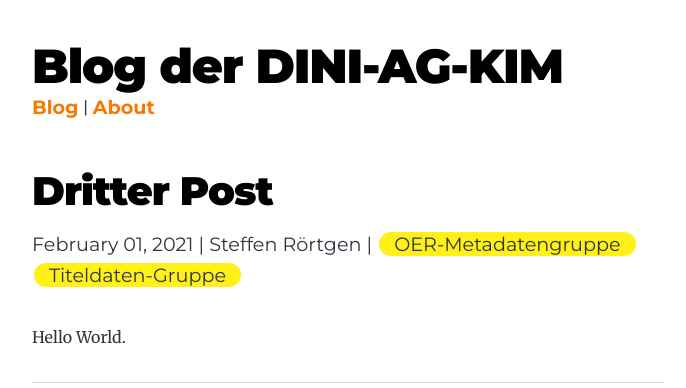
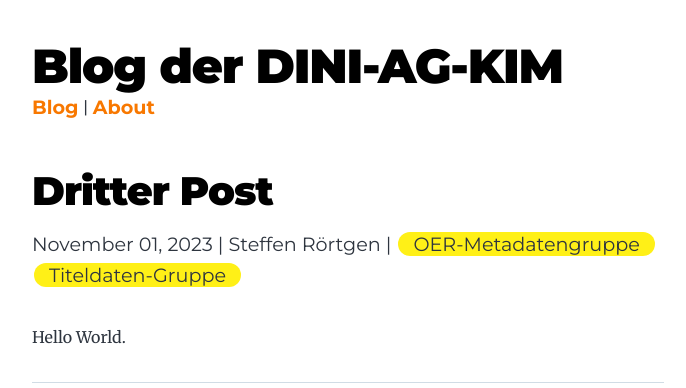
Before and after one commit to dini-ag-kim/blog, a Gatsby site: page /2023-11-01-post-test/ in a window 1280 px wide. Shown: the top 388 px of the page, without its empty margins (292-978 px from the left). Built offline with nearby package versions, Linux system fonts and the light colour scheme; Gatsby itself is replaced by a stand-in of ours.

Commit message:
fix date of test post

```diff
--- a/content/blog/2023-11-01-post-test/index.md
+++ b/content/blog/2023-11-01-post-test/index.md
@@ -1,6 +1,6 @@
 ---
 title: Dritter Post
-date: 2021-02-01
+date: 2023-11-01
 description: Dritter Post der Gruppe
 authors: [{ lastname: "Rörtgen", firstname: "Steffen" }]
 tags: ["OER-Metadatengruppe", "Titeldaten-Gruppe"]
```
